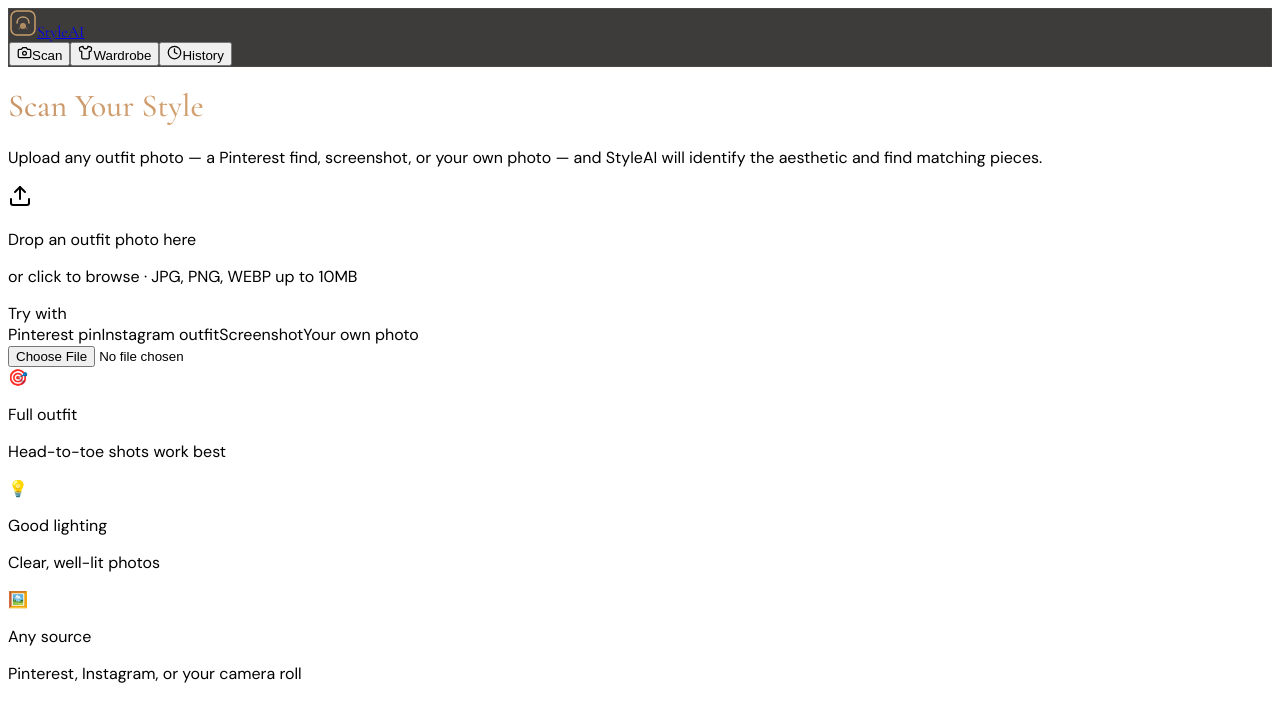
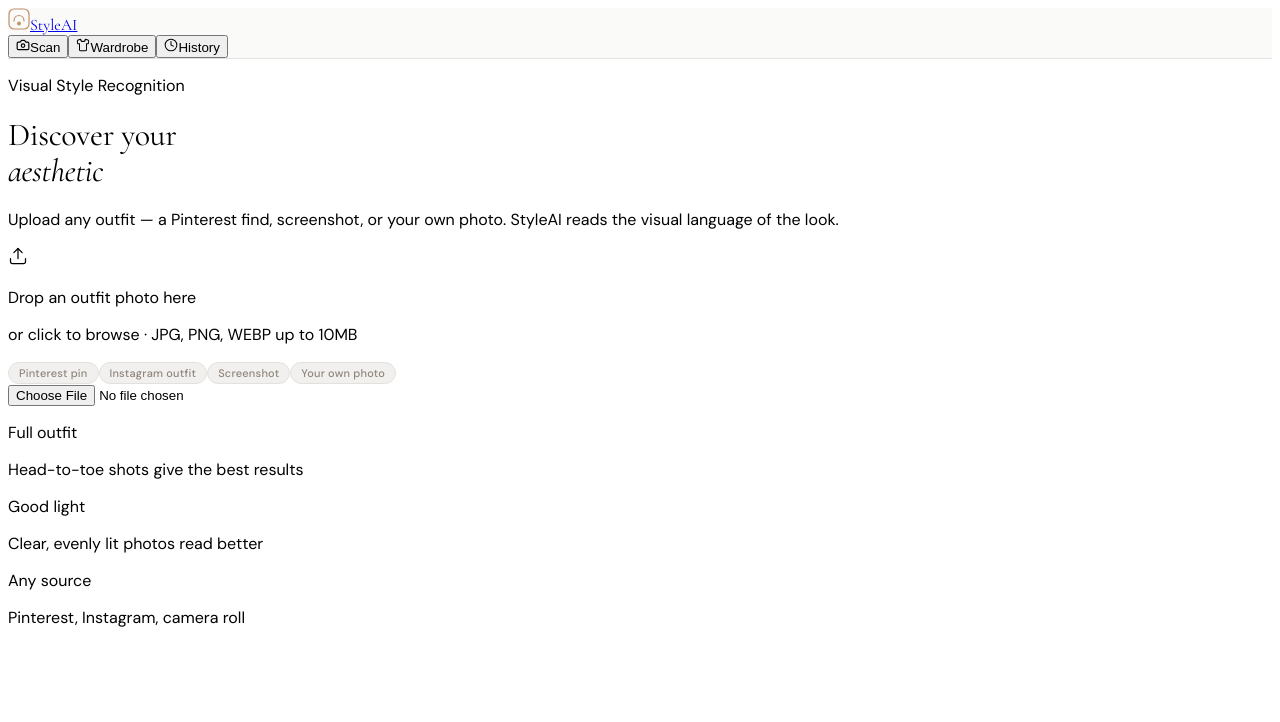
Before and after one commit to ChaaZee/styleai-app, a React (Vite) app in the folder client/: page /#/ in a window 1280 px wide. Shown: the top 722 px of the page. Built offline with nearby package versions, Linux system fonts and the light colour scheme; a web font is replaced by a local one.

Commit message:
feat: apply Clean Minimal theme — warm parchment bg, terracotta accent, light mode, refined typography

```diff
--- a/client/src/App.tsx
+++ b/client/src/App.tsx
@@ -31,7 +31,8 @@ function AppContent() {
 
 export default function App() {
   useEffect(() => {
-    document.documentElement.classList.add("dark");
+    // Clean Minimal theme — light mode
+    document.documentElement.classList.remove("dark");
   }, []);
 
   return (
--- a/client/src/components/NavBar.tsx
+++ b/client/src/components/NavBar.tsx
@@ -11,38 +11,38 @@ export default function NavBar() {
   ];
 
   return (
-    <header className="sticky top-0 z-50 surface-glass border-b border-border">
-      <div className="max-w-2xl mx-auto px-4 h-14 flex items-center justify-between">
+    <header className="sticky top-0 z-50 surface-glass">
+      <div className="max-w-2xl mx-auto px-5 h-14 flex items-center justify-between">
         {/* Logo */}
         <Link href="/">
-          <div className="flex items-center gap-2 cursor-pointer" data-testid="nav-logo">
-            <svg width="28" height="28" viewBox="0 0 28 28" fill="none" aria-label="StyleAI logo">
-              <rect x="2" y="2" width="24" height="24" rx="6" stroke="hsl(33 45% 60%)" strokeWidth="1.5"/>
-              <path d="M8 14 C8 10 11 8 14 8 C17 8 20 10 20 14" stroke="hsl(33 45% 60%)" strokeWidth="1.5" strokeLinecap="round" fill="none"/>
-              <circle cx="14" cy="17" r="3" fill="hsl(33 45% 60%)" opacity="0.8"/>
-              <path d="M10 20 L14 14 L18 20" stroke="hsl(33 45% 60%)" strokeWidth="1" strokeLinecap="round" strokeLinejoin="round" fill="none" opacity="0.5"/>
+          <div className="flex items-center gap-2.5 cursor-pointer" data-testid="nav-logo">
+            {/* Minimal geometric mark */}
+            <svg width="22" height="22" viewBox="0 0 22 22" fill="none" aria-label="StyleAI logo">
+              <rect x="1" y="1" width="20" height="20" rx="5" stroke="hsl(24 42% 60%)" strokeWidth="1.2" fill="none"/>
+              <path d="M6 13 C6 9.5 8.5 7.5 11 7.5 C13.5 7.5 16 9.5 16 13" stroke="hsl(24 42% 60%)" strokeWidth="1.2" strokeLinecap="round" fill="none"/>
+              <circle cx="11" cy="15.5" r="2" fill="hsl(24 42% 60%)"/>
             </svg>
-            <span className="font-display text-lg tracking-wide text-foreground">StyleAI</span>
+            <span className="font-display text-[17px] tracking-[0.01em] text-foreground">StyleAI</span>
           </div>
         </Link>
 
         {/* Nav */}
-        <nav className="flex items-center gap-1" role="navigation" aria-label="Main navigation">
+        <nav className="flex items-center gap-0.5" role="navigation" aria-label="Main navigation">
           {navItems.map(({ href, icon: Icon, label }) => {
             const isActive = location === href || (href !== "/" && location.startsWith(href));
             return (
               <Link key={href} href={href}>
                 <button
                   data-testid={`nav-${label.toLowerCase()}`}
-                  className={`flex items-center gap-1.5 px-3 py-1.5 rounded-lg text-sm transition-all duration-200 ${
+                  className={`flex items-center gap-1.5 px-3 py-1.5 rounded-lg text-sm transition-all duration-150 ${
                     isActive
-                      ? "text-primary bg-primary/10"
+                      ? "text-primary bg-primary/8 font-medium"
                       : "text-muted-foreground hover:text-foreground hover:bg-muted"
                   }`}
                   aria-current={isActive ? "page" : undefined}
                 >
-                  <Icon size={15} />
-                  <span>{label}</span>
+                  <Icon size={14} strokeWidth={isActive ? 2 : 1.75} />
+                  <span className="tracking-[0.01em]">{label}</span>
                 </button>
               </Link>
             );
--- a/client/src/index.css
+++ b/client/src/index.css
@@ -1,4 +1,4 @@
-@import url('https://fonts.googleapis.com/css2?family=DM+Sans:ital,opsz,wght@0,9..40,300;0,9..40,400;0,9..40,500;0,9..40,600;0,9..40,700;1,9..40,400&family=Cormorant+Garamond:ital,wght@0,400;0,500;1,400;1,500&display=swap');
+@import url('https://fonts.googleapis.com/css2?family=DM+Sans:ital,opsz,wght@0,9..40,300;0,9..40,400;0,9..40,500;0,9..40,600;1,9..40,400&family=Cormorant+Garamond:ital,wght@0,300;0,400;0,500;1,300;1,400;1,500&display=swap');
 
 @tailwind base;
 @tailwind components;
@@ -6,50 +6,27 @@
 
 @layer base {
   :root {
-    /* StyleAI — dark fashion app: near-black surfaces, warm gold accent */
-    --background: 40 10% 8%;
-    --foreground: 40 8% 88%;
-    --card: 40 9% 11%;
-    --card-foreground: 40 8% 88%;
-    --popover: 40 9% 11%;
-    --popover-foreground: 40 8% 88%;
-    --primary: 33 45% 60%;        /* warm gold */
-    --primary-foreground: 40 10% 8%;
-    --secondary: 40 6% 18%;
-    --secondary-foreground: 40 5% 70%;
-    --muted: 40 6% 16%;
-    --muted-foreground: 40 4% 55%;
-    --accent: 33 45% 60%;
-    --accent-foreground: 40 10% 8%;
-    --destructive: 0 72% 51%;
+    /* StyleAI — Clean Minimal: warm parchment, terracotta gold, crisp type */
+    --background:    36 20% 97%;        /* #FAFAF8 warm off-white */
+    --foreground:    30 12% 12%;        /* #1E1C18 near-black */
+    --card:          36 18% 99%;        /* pure warm white cards */
+    --card-foreground: 30 12% 12%;
+    --popover:       36 18% 99%;
+    --popover-foreground: 30 12% 12%;
+    --primary:       24 42% 60%;        /* #C8956A terracotta gold */
+    --primary-foreground: 36 20% 97%;
+    --secondary:     36 14% 93%;        /* #EDEBE6 warm stone */
+    --secondary-foreground: 30 10% 35%;
+    --muted:         36 12% 94%;        /* #F0EDE8 */
+    --muted-foreground: 30 8% 52%;      /* #8A8680 */
+    --accent:        24 42% 60%;
+    --accent-foreground: 36 20% 97%;
+    --destructive:   0 72% 51%;
     --destructive-foreground: 0 0% 98%;
-    --border: 40 5% 20%;
-    --input: 40 5% 20%;
-    --ring: 33 45% 60%;
-    --radius: 0.625rem;
-  }
-
-  /* StyleAI always uses dark mode as default */
-  .dark {
-    --background: 40 10% 8%;
-    --foreground: 40 8% 88%;
-    --card: 40 9% 11%;
-    --card-foreground: 40 8% 88%;
-    --popover: 40 9% 11%;
-    --popover-foreground: 40 8% 88%;
-    --primary: 33 45% 60%;
-    --primary-foreground: 40 10% 8%;
-    --secondary: 40 6% 18%;
-    --secondary-foreground: 40 5% 70%;
-    --muted: 40 6% 16%;
-    --muted-foreground: 40 4% 55%;
-    --accent: 33 45% 60%;
-    --accent-foreground: 40 10% 8%;
-    --destructive: 0 72% 51%;
-    --destructive-foreground: 0 0% 98%;
-    --border: 40 5% 20%;
-    --input: 40 5% 20%;
-    --ring: 33 45% 60%;
+    --border:        36 10% 88%;        /* #E2DED8 subtle warm border */
+    --input:         36 10% 88%;
+    --ring:          24 42% 60%;
+    --radius:        0.5rem;
   }
 }
 
@@ -61,70 +38,99 @@
   body {
     @apply bg-background text-foreground;
     font-family: 'DM Sans', sans-serif;
+    font-weight: 400;
     -webkit-font-smoothing: antialiased;
   }
 
   h1, h2, h3 {
     font-family: 'Cormorant Garamond', Georgia, serif;
-    font-weight: 500;
-    line-height: 1.15;
+    font-weight: 400;
+    line-height: 1.1;
+    letter-spacing: -0.01em;
   }
 }
 
-/* Custom StyleAI utilities */
+/* ── StyleAI utilities ── */
 @layer utilities {
   .font-display {
     font-family: 'Cormorant Garamond', Georgia, serif;
   }
 
+  /* Warm terracotta gradient text */
   .gold-gradient {
-    background: linear-gradient(135deg, #C8956A 0%, #E8B97A 50%, #C8956A 100%);
+    background: linear-gradient(135deg, #B8855A 0%, #C8956A 45%, #D4A070 100%);
     -webkit-background-clip: text;
     -webkit-text-fill-color: transparent;
     background-clip: text;
   }
 
-  .surface-glass {
-    background: rgba(28, 27, 25, 0.85);
-    backdrop-filter: blur(12px);
-    -webkit-backdrop-filter: blur(12px);
-    border: 1px solid rgba(255,255,255,0.06);
+  /* Thin hairline card */
+  .surface-card {
+    background: hsl(var(--card));
+    border: 1px solid hsl(var(--border));
+    border-radius: 12px;
   }
 
+  /* Frosted glass header */
+  .surface-glass {
+    background: rgba(250, 250, 248, 0.90);
+    backdrop-filter: blur(16px);
+    -webkit-backdrop-filter: blur(16px);
+    border-bottom: 1px solid hsl(var(--border));
+  }
+
+  /* Scan line animation */
   .scan-pulse {
     animation: scan-line 2s ease-in-out infinite;
   }
 
   @keyframes scan-line {
-    0%, 100% { transform: translateY(0); opacity: 0.8; }
-    50% { transform: translateY(100%); opacity: 0.4; }
+    0%, 100% { transform: translateY(0); opacity: 0.7; }
+    50% { transform: translateY(100%); opacity: 0.3; }
   }
 
+  /* Entrance animation */
   .fade-up {
-    animation: fadeUp 0.4s ease forwards;
+    animation: fadeUp 0.35s cubic-bezier(0.16, 1, 0.3, 1) forwards;
   }
 
   @keyframes fadeUp {
-    from { opacity: 0; transform: translateY(16px); }
-    to { opacity: 1; transform: translateY(0); }
+    from { opacity: 0; transform: translateY(12px); }
+    to   { opacity: 1; transform: translateY(0); }
   }
 
+  /* Skeleton shimmer — light mode */
   .shimmer {
     background: linear-gradient(90deg,
-      hsl(40 6% 16%) 0%,
-      hsl(40 6% 22%) 50%,
-      hsl(40 6% 16%) 100%
+      hsl(36 12% 93%) 0%,
+      hsl(36 12% 97%) 50%,
+      hsl(36 12% 93%) 100%
     );
     background-size: 200% 100%;
-    animation: shimmer 1.5s ease infinite;
+    animation: shimmer 1.4s ease infinite;
   }
 
   @keyframes shimmer {
-    0% { background-position: -200% 0; }
-    100% { background-position: 200% 0; }
+    0%   { background-position: -200% 0; }
+    100% { background-position:  200% 0; }
   }
 
+  /* Animated match bar */
   .match-bar {
     transition: width 1s cubic-bezier(0.16, 1, 0.3, 1);
   }
+
+  /* Pill tag */
+  .tag {
+    display: inline-flex;
+    align-items: center;
+    padding: 3px 10px;
+    border-radius: 9999px;
+    font-size: 11px;
+    font-weight: 500;
+    letter-spacing: 0.02em;
+    background: hsl(var(--muted));
+    color: hsl(var(--muted-foreground));
+    border: 1px solid hsl(var(--border));
+  }
 }
--- a/client/src/pages/scan.tsx
+++ b/client/src/pages/scan.tsx
@@ -1,6 +1,6 @@
 import { useState, useRef, useCallback } from "react";
 import { useLocation } from "wouter";
-import { Upload, Camera, Sparkles, X, Image as ImageIcon } from "lucide-react";
+import { Upload, Sparkles, X, Image as ImageIcon } from "lucide-react";
 import { Button } from "@/components/ui/button";
 import { useToast } from "@/hooks/use-toast";
 import { apiRequest, queryClient } from "@/lib/queryClient";
@@ -54,7 +54,6 @@ export default function ScanPage() {
 
       const data = await response.json();
       setUploadState("done");
-      // Invalidate history cache so new scan appears immediately
       queryClient.invalidateQueries({ queryKey: ["/api/scans"] });
       setLocation(`/results/${data.scanId}`);
     } catch (err: any) {
@@ -70,15 +69,20 @@ export default function ScanPage() {
   };
 
   return (
-    <div className="max-w-2xl mx-auto px-4 py-10">
+    <div className="max-w-2xl mx-auto px-5 py-12 fade-up">
+
       {/* Header */}
       <div className="mb-10 text-center">
-        <h1 className="font-display text-4xl mb-3 gold-gradient">Scan Your Style</h1>
-        <p className="text-muted-foreground text-sm max-w-sm mx-auto leading-relaxed">
-          Upload any outfit photo — a Pinterest find, screenshot, or your own photo — and StyleAI will identify the aesthetic and find matching pieces.
+        <p className="text-xs font-medium tracking-[0.12em] uppercase text-primary mb-3">Visual Style Recognition</p>
+        <h1 className="font-display text-5xl text-foreground mb-4 leading-[1.05]">
+          Discover your<br /><em>aesthetic</em>
+        </h1>
+        <p className="text-muted-foreground text-sm max-w-xs mx-auto leading-relaxed">
+          Upload any outfit — a Pinterest find, screenshot, or your own photo. StyleAI reads the visual language of the look.
         </p>
       </div>
 
+      {/* Drop zone */}
       {uploadState === "idle" && (
         <div
           data-testid="upload-dropzone"
@@ -86,28 +90,26 @@ export default function ScanPage() {
           onDragOver={(e) => { e.preventDefault(); setDragOver(true); }}
           onDragLeave={() => setDragOver(false)}
           onClick={() => fileInputRef.current?.click()}
-          className={`relative border-2 border-dashed rounded-2xl p-16 text-center cursor-pointer transition-all duration-200 fade-up
+          className={`relative rounded-2xl p-14 text-center cursor-pointer transition-all duration-200
+            border-2 border-dashed
             ${dragOver
               ? "border-primary bg-primary/5"
-              : "border-border hover:border-primary/50 hover:bg-muted/30"
+              : "border-border hover:border-primary/40 hover:bg-muted/40"
             }`}
         >
-          <div className="flex flex-col items-center gap-4">
-            <div className="w-16 h-16 rounded-2xl bg-primary/10 flex items-center justify-center">
-              <Upload size={24} className="text-primary" />
+          <div className="flex flex-col items-center gap-5">
+            {/* Upload icon container */}
+            <div className="w-14 h-14 rounded-full border border-border bg-background flex items-center justify-center shadow-sm">
+              <Upload size={20} className="text-muted-foreground" strokeWidth={1.5} />
             </div>
             <div>
-              <p className="font-medium text-foreground mb-1">Drop an outfit photo here</p>
-              <p className="text-sm text-muted-foreground">or click to browse · JPG, PNG, WEBP up to 10MB</p>
+              <p className="font-medium text-foreground text-sm mb-1">Drop an outfit photo here</p>
+              <p className="text-xs text-muted-foreground">or click to browse · JPG, PNG, WEBP up to 10MB</p>
             </div>
-            <div className="flex items-center gap-3 mt-2">
-              <div className="h-px w-12 bg-border" />
-              <span className="text-xs text-muted-foreground">Try with</span>
-              <div className="h-px w-12 bg-border" />
-            </div>
+            {/* Suggestion pills */}
             <div className="flex items-center gap-2 flex-wrap justify-center">
               {["Pinterest pin", "Instagram outfit", "Screenshot", "Your own photo"].map((s) => (
-                <span key={s} className="text-xs px-2.5 py-1 rounded-full bg-muted text-muted-foreground border border-border">{s}</span>
+                <span key={s} className="tag">{s}</span>
               ))}
             </div>
           </div>
@@ -122,33 +124,36 @@ export default function ScanPage() {
         </div>
       )}
 
+      {/* Preview + analyzing */}
       {(uploadState === "preview" || uploadState === "analyzing") && previewUrl && (
         <div className="fade-up">
-          <div className="relative rounded-2xl overflow-hidden bg-card border border-border">
+          <div className="relative rounded-2xl overflow-hidden border border-border bg-muted/30">
             <img
               src={previewUrl}
               alt="Outfit preview"
-              className="w-full max-h-[480px] object-contain"
+              className="w-full max-h-[500px] object-contain"
               data-testid="img-preview"
             />
+            {/* Analyzing overlay */}
             {uploadState === "analyzing" && (
-              <div className="absolute inset-0 bg-background/70 backdrop-blur-sm flex flex-col items-center justify-center gap-4">
-                <div className="w-16 h-16 rounded-full border-2 border-primary border-t-transparent animate-spin" />
+              <div className="absolute inset-0 bg-background/80 backdrop-blur-sm flex flex-col items-center justify-center gap-5">
+                {/* Thin spinner */}
+                <div className="w-12 h-12 rounded-full border border-primary border-t-transparent animate-spin opacity-70" />
                 <div className="text-center">
-                  <p className="font-display text-xl mb-1">Analyzing aesthetic...</p>
-                  <p className="text-sm text-muted-foreground">Gemini Flash is reading your outfit</p>
+                  <p className="font-display text-2xl text-foreground mb-1">Reading the aesthetic…</p>
+                  <p className="text-xs text-muted-foreground tracking-wide">Gemini is analysing silhouette, fabric & palette</p>
                 </div>
-                {/* Scan line effect */}
-                <div className="absolute inset-x-0 top-0 h-0.5 bg-gradient-to-r from-transparent via-primary to-transparent scan-pulse" />
+                <div className="absolute inset-x-0 top-0 h-px bg-gradient-to-r from-transparent via-primary/60 to-transparent scan-pulse" />
               </div>
             )}
+            {/* Remove button */}
             {uploadState === "preview" && (
               <button
                 onClick={handleReset}
                 data-testid="button-reset"
-                className="absolute top-3 right-3 w-8 h-8 rounded-full bg-background/80 backdrop-blur flex items-center justify-center hover:bg-background transition-colors"
+                className="absolute top-3 right-3 w-7 h-7 rounded-full bg-background/90 border border-border flex items-center justify-center hover:bg-muted transition-colors"
               >
-                <X size={16} />
+                <X size={14} className="text-muted-foreground" />
               </button>
             )}
           </div>
@@ -158,19 +163,19 @@ export default function ScanPage() {
               <Button
                 variant="outline"
                 onClick={handleReset}
-                className="flex-1"
+                className="flex-1 h-11 border-border text-muted-foreground hover:text-foreground"
                 data-testid="button-change"
               >
-                <ImageIcon size={16} className="mr-2" />
+                <ImageIcon size={14} className="mr-2" strokeWidth={1.5} />
                 Change photo
               </Button>
               <Button
                 onClick={handleAnalyze}
-                className="flex-1 bg-primary text-primary-foreground hover:bg-primary/90"
+                className="flex-1 h-11 bg-primary text-primary-foreground hover:bg-primary/90 font-medium tracking-wide"
                 data-testid="button-analyze"
               >
-                <Sparkles size={16} className="mr-2" />
-                Analyze outfit
+                <Sparkles size={14} className="mr-2" strokeWidth={1.5} />
+                Analyse outfit
               </Button>
             </div>
           )}
@@ -179,15 +184,14 @@ export default function ScanPage() {
 
       {/* Tips */}
       {uploadState === "idle" && (
-        <div className="mt-8 grid grid-cols-3 gap-3 fade-up">
+        <div className="mt-8 grid grid-cols-3 gap-3">
           {[
-            { icon: "🎯", title: "Full outfit", desc: "Head-to-toe shots work best" },
-            { icon: "💡", title: "Good lighting", desc: "Clear, well-lit photos" },
-            { icon: "🖼️", title: "Any source", desc: "Pinterest, Instagram, or your camera roll" },
+            { title: "Full outfit", desc: "Head-to-toe shots give the best results" },
+            { title: "Good light", desc: "Clear, evenly lit photos read better" },
+            { title: "Any source", desc: "Pinterest, Instagram, camera roll" },
           ].map((tip) => (
-            <div key={tip.title} className="rounded-xl bg-card border border-border p-4 text-center">
-              <div className="text-2xl mb-2">{tip.icon}</div>
-              <p className="text-xs font-medium text-foreground mb-0.5">{tip.title}</p>
+            <div key={tip.title} className="rounded-xl border border-border bg-card p-4 text-center">
+              <p className="text-xs font-semibold text-foreground mb-1 tracking-wide uppercase">{tip.title}</p>
               <p className="text-xs text-muted-foreground leading-snug">{tip.desc}</p>
             </div>
           ))}
```
Also changed, not shown: client/src/pages/history.tsx (+57 -30 lines), client/src/pages/results.tsx (+96 -68 lines), client/src/pages/wardrobe.tsx (+78 -37 lines).
